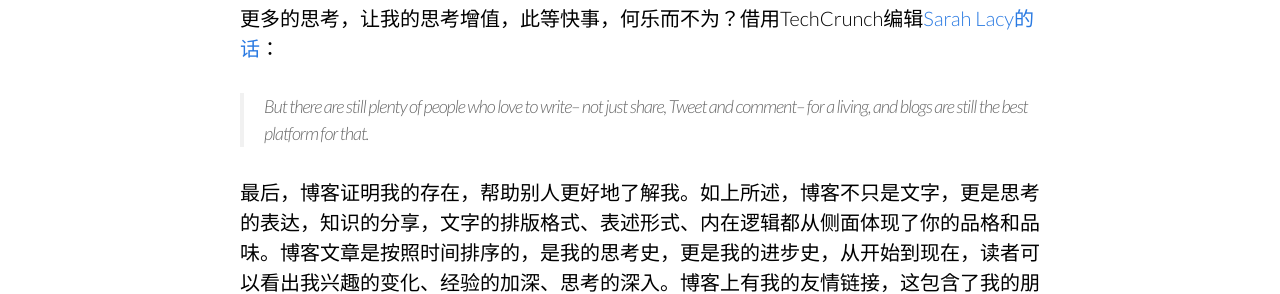
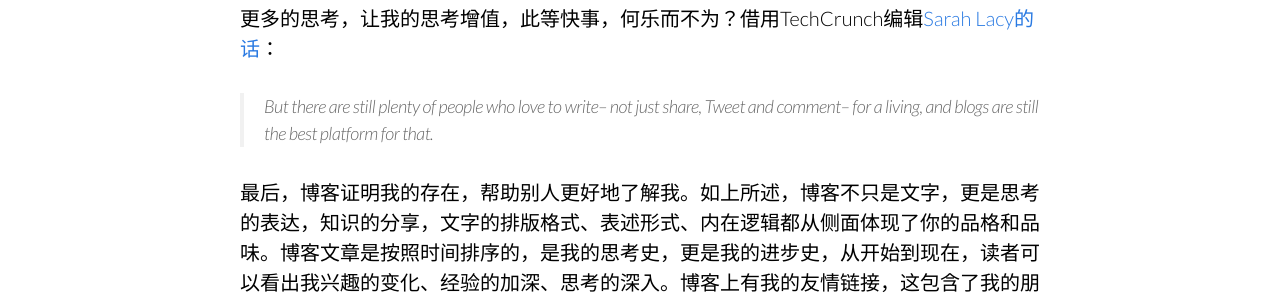
Before and after one commit to kavinyao/hackab.it, a Jekyll site: the page built from _posts/2012-01-01-why-blog.md, in a window 1280 px wide. Shown: the part 913-1207 px from the top of the page. Built offline with Jekyll 4.4.1, drawn with Linux system fonts in a browser that asks for light colours; nearby versions of some CDN libraries; comment, search, counter and statistics services are not loaded.

Commit message:
better letter-spacing for blockquote

```diff
--- a/css/main.css
+++ b/css/main.css
@@ -216,7 +216,7 @@ a:visited { color: #205caa; }
   padding-left: 20px;
   font-size: 18px;
   opacity: .6;
-  letter-spacing: -1px;
+  letter-spacing: -.5px;
   font-style: italic;
   margin: 30px 0;
 }
```
